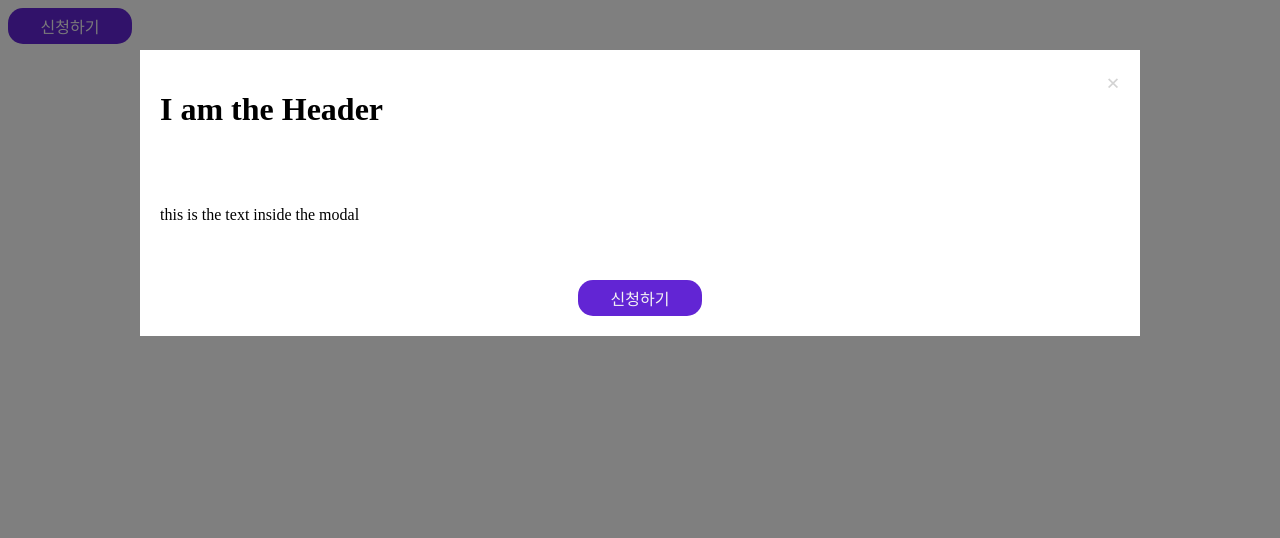
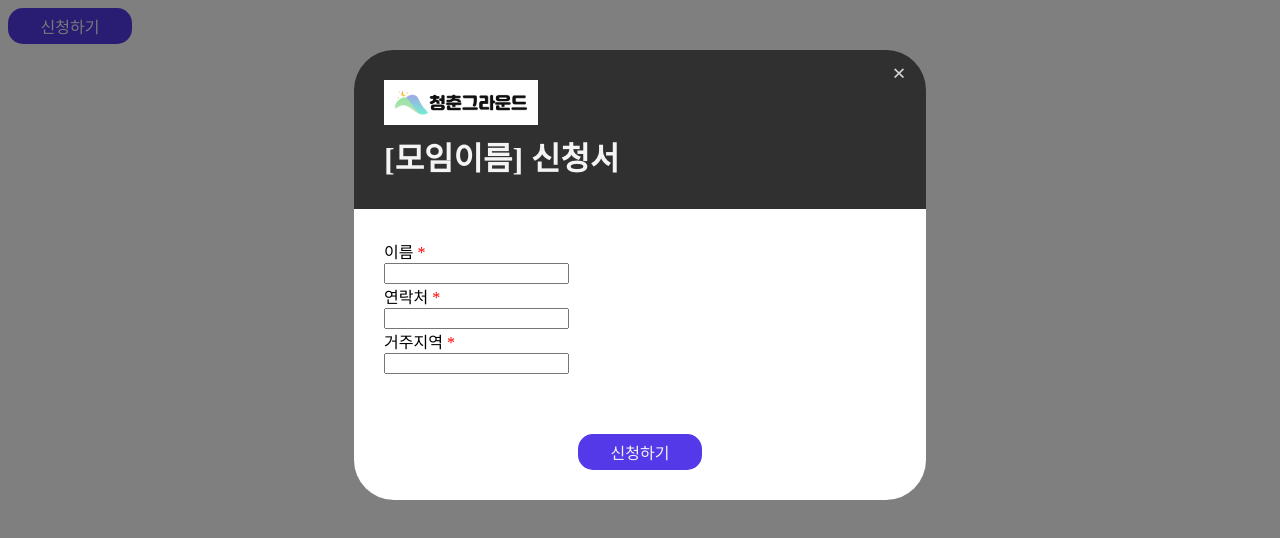
Before and after one commit to SoftCoffee1/pangsungPractice, a website: page public/cont1.html in a window 1280 px wide. Both pictures are taken after a click on the element "신청하기". Drawn offline with Linux system fonts and the light colour scheme.

Commit message:
modal page

```diff
--- a/public/cont1.html
+++ b/public/cont1.html
@@ -11,11 +11,17 @@
     <div class="modal-btn" id="modal-btn">신청하기</div>
     <div class="modal">
         <div class="modal-header">
-          <span class="close-btn">&times;</span>
-          <h1>I am the Header</h1>
+            <span class="close-btn">&times;</span>
+            <img class="modal-logo"src="./images/Chungchun-logo.jpg">
+            <div>[모임이름] 신청서</div>
         </div>
         <div class="modal-content">
-          <p>this is the text inside the modal</p>
+            <div> 이름 <span class="red">*</span></div>
+            <input type="text">
+            <div> 연락처 <span class="red">*</span></div>
+            <input type="text">
+            <div> 거주지역 <span class="red">*</span></div>
+            <input type="text">
         </div>
         <div class="modal-footer">
           <div class="modal-footer-btn">신청하기</div>
--- a/public/css/content1.css
+++ b/public/css/content1.css
@@ -1,6 +1,6 @@
 .modal-btn{
     color : #f4f4f4;
-    background-color : rgb(98, 37, 212);
+    background-color : rgb(83, 57, 231);
     width : 100px;
     padding : 6px 12px 6px;
     border-radius : 15px;
@@ -8,9 +8,16 @@
     cursor : pointer;
 }
 
+.red{
+    color : red;
+}
+
+.modal-logo{
+    width : 30%;
+}
 .modal-footer-btn{
     color : #f4f4f4;
-    background-color : rgb(98, 37, 212);
+    background-color : rgb(83, 57, 231);
     width : 100px;
     padding : 6px 12px 6px;
     border-radius : 15px;
@@ -29,19 +36,35 @@
     background-color: rgb(0, 0, 0);
     background-color: rgba(0, 0, 0, 0.5);
   }
+
+  .modal-header{
+      border-top-left-radius: 40px;
+      border-top-right-radius : 40px;
+      font-weight : bold;
+      font-size : 2rem;
+      color : #f4f4f4;
+      background-color :rgb(49, 48, 48) !important;
+  }
+
+  .modal-footer{
+      border-bottom-left-radius : 40px;
+      border-bottom-right-radius : 40px;
+  }
   .modal-content, .modal-header, .modal-footer {
     position: relative;
     background-color: white;
-    padding: 20px;
     margin: auto;
-    width: 75%;
+    padding : 30px;
+    width: 40%;
     -webkit-animation-name: animatetop;
     -webkit-animation-duration: 0.4s;
     animation-name: animatetop;
     animation-duration: 0.4s
   }
   .close-btn {
-    float: right;
+    position : absolute;
+    top : 10px;
+    right : 20px;
     color: lightgray;
     font-size: 24px;
     font-weight: bold;
```
